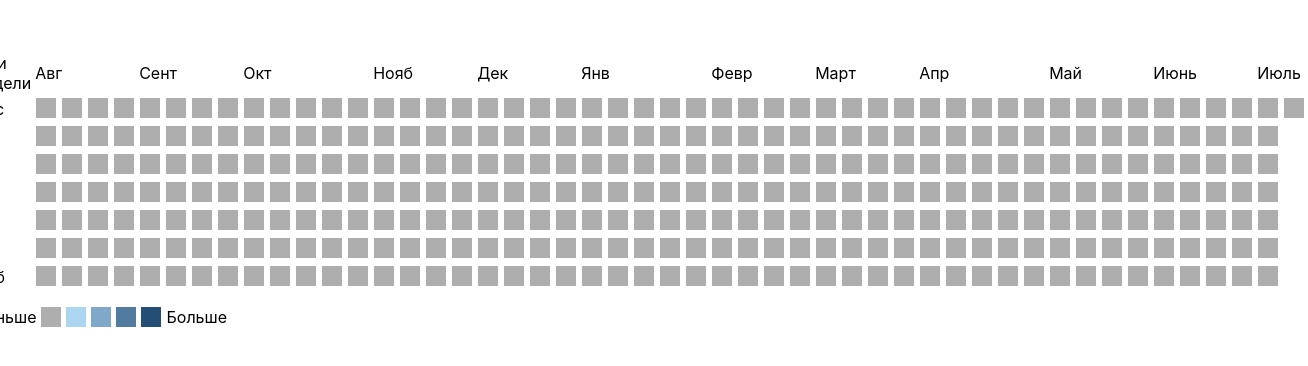
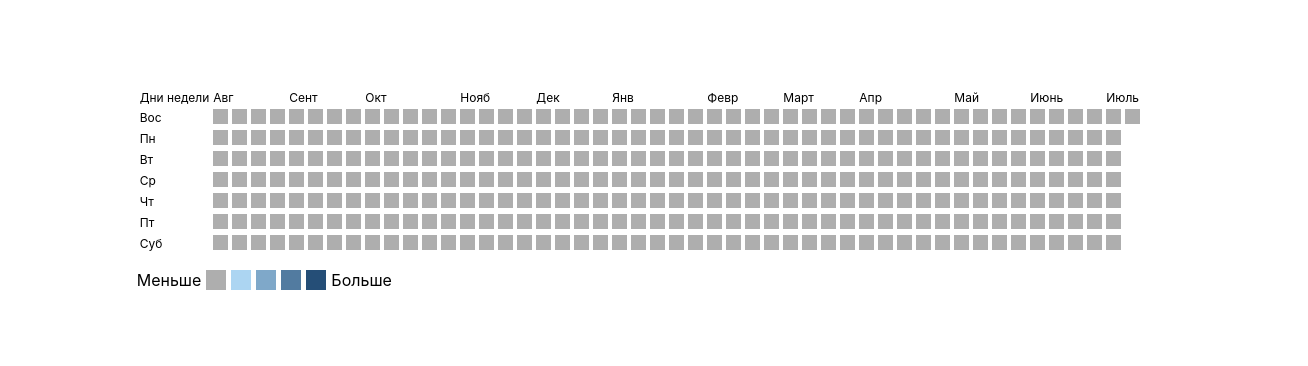
Before and after one commit to FremyXS/ContributionGraph, a React (Create React App) app: page / in a window 1280 px wide. Shown: the part 212-578 px from the top of the page, 1308 px wide, since content can reach past the window. Built offline with nearby package versions, Linux system fonts and the light colour scheme; no server answers.

Commit message:
refactor

```diff
--- a/src/components/ContributionGraph/ContributionGraph.scss
+++ b/src/components/ContributionGraph/ContributionGraph.scss
@@ -1,4 +1,12 @@
 .contribution-graph{
+
+    td{
+        font-size: 12px;
+    }
+
+    tr{
+        border-spacing: 0px;
+    }
 
     &-legend{
         display: flex;
--- a/src/components/ContributionGraph/components/ContributionGraphElement/ContributionGraphElement.scss
+++ b/src/components/ContributionGraph/components/ContributionGraphElement/ContributionGraphElement.scss
@@ -2,10 +2,10 @@
     position: relative;
 
     button {
-        width: 20px;
-        height: 20px;
+        width: 15px;
+        height: 15px;
         background-color: #aeaeae;
-        margin: 1px;
+        // margin: 1px;
         outline: none;
         border: none;
     }
@@ -48,7 +48,7 @@
 
     &__info {
         position: absolute;
-        bottom: 30px;
+        bottom: 23px;
         right: calc(50% - 50px);
 
         color: #fff;
@@ -60,16 +60,29 @@
         display: flex;
         flex-direction: column;
         align-items: center;
+
+        &::before{
+            content: '';
+            display: block;
+            position: absolute;
+            height: 8px;
+            width: 8px;
+            background-color: black;
+            transform: rotate(45deg);
+            bottom: -4px;
+        }
     }
 
     &__contributions {
         font-weight: 400;
-        font-size: 16px;
+        font-size: 12px;
+        white-space: nowrap;
     }
 
     &__date {
         font-weight: 400;
-        font-size: 14px;
+        font-size: 10px;
         color: #7C7C7C;
+        white-space: nowrap;
     }
 }
```
